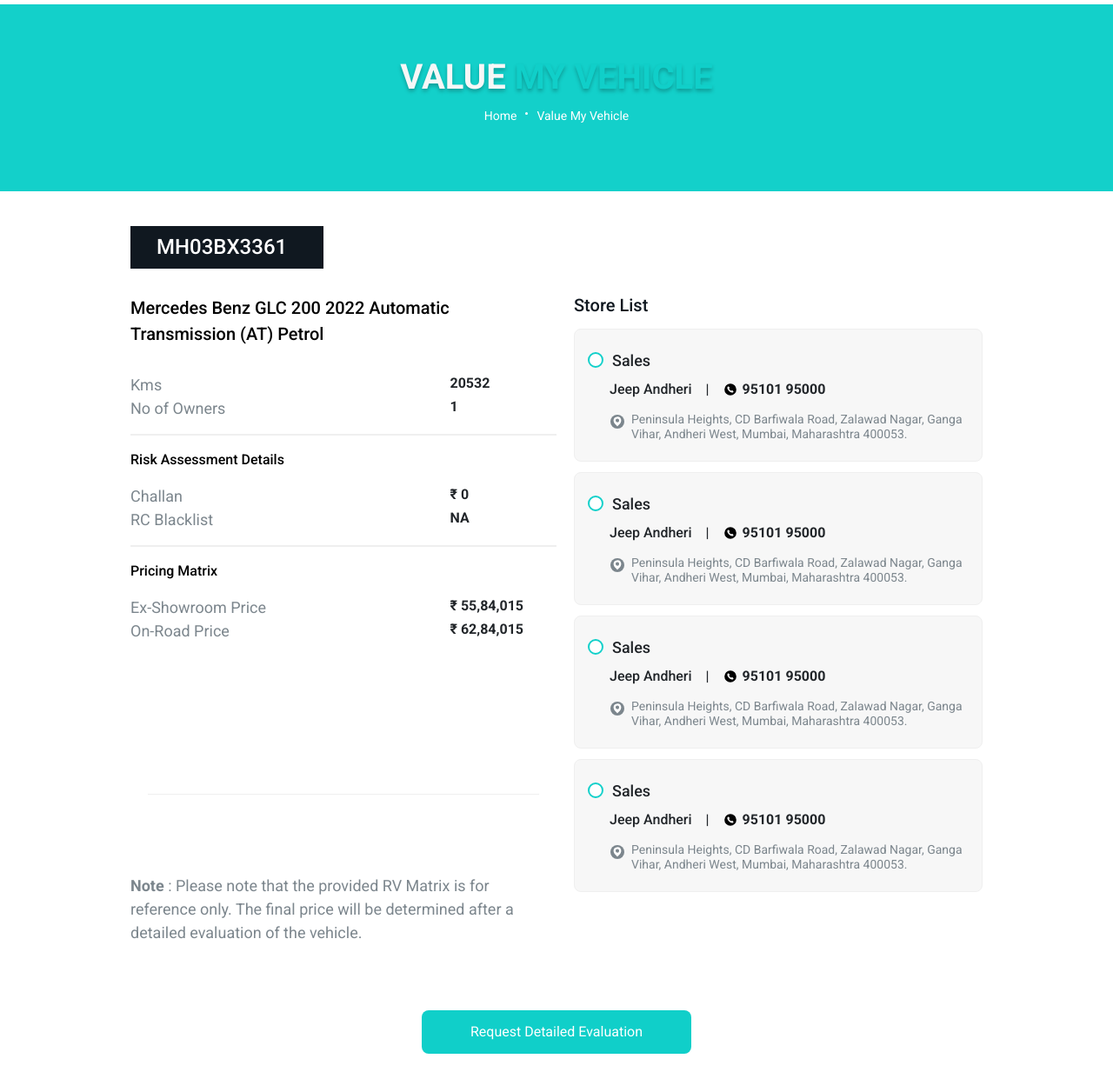
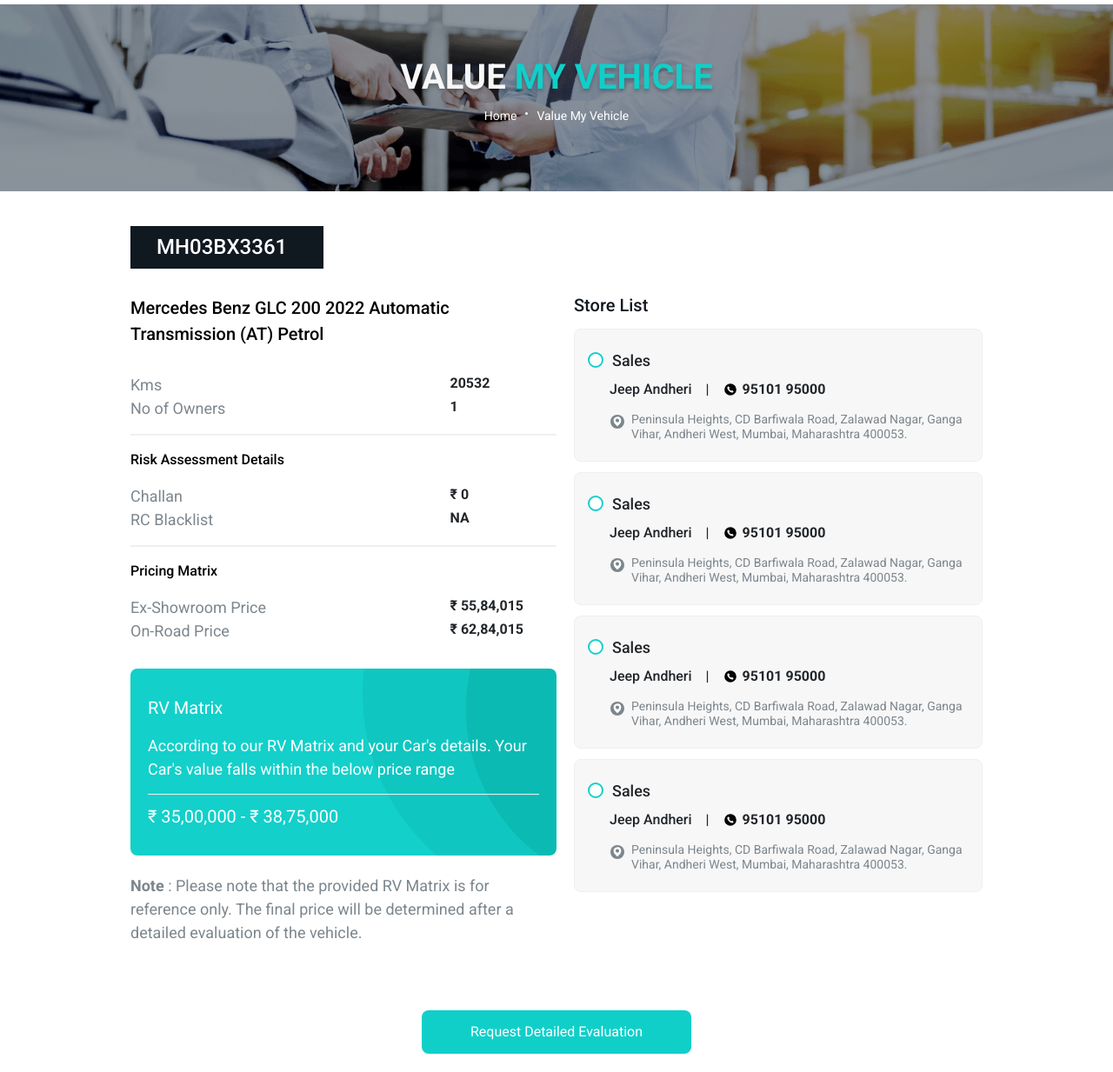
Before and after one commit to carbazr-teach-team/spoticar-web, a plain HTML site: page value-my-vehicle.html in a window 1280 px wide. Shown: the part 67-1300 px from the top of the page at 87% size. Drawn offline with nearby package versions, Linux system fonts and the light colour scheme.

Commit message:
value-my-vehicle page bg-image fix

```diff
--- a/css/style.css
+++ b/css/style.css
@@ -562,7 +562,7 @@
    VALUE MY VEHICLE PAGE CSS
 *************************************/
 
-/* .banner-img {
+.banner-img {
   position: relative;
   background: url("/assets/img/value-my-car-banner.jpg") no-repeat center/cover;
   overflow: hidden;
@@ -581,6 +581,8 @@
 .banner-content {
   z-index: 2;
 }
+
+/*
 
 .value-my-vehicle-container {
   max-width: 1400px;
@@ -829,7 +831,7 @@
 }
 
 .matrix-body .svg-bg {
-  background: url("assets/img/price_matrix_bg_design.png");
+  background: url("/assets/img/price_matrix_bg_design.png");
   background-position: center;
   color: #ffffff;
   background-repeat: no-repeat;
```
